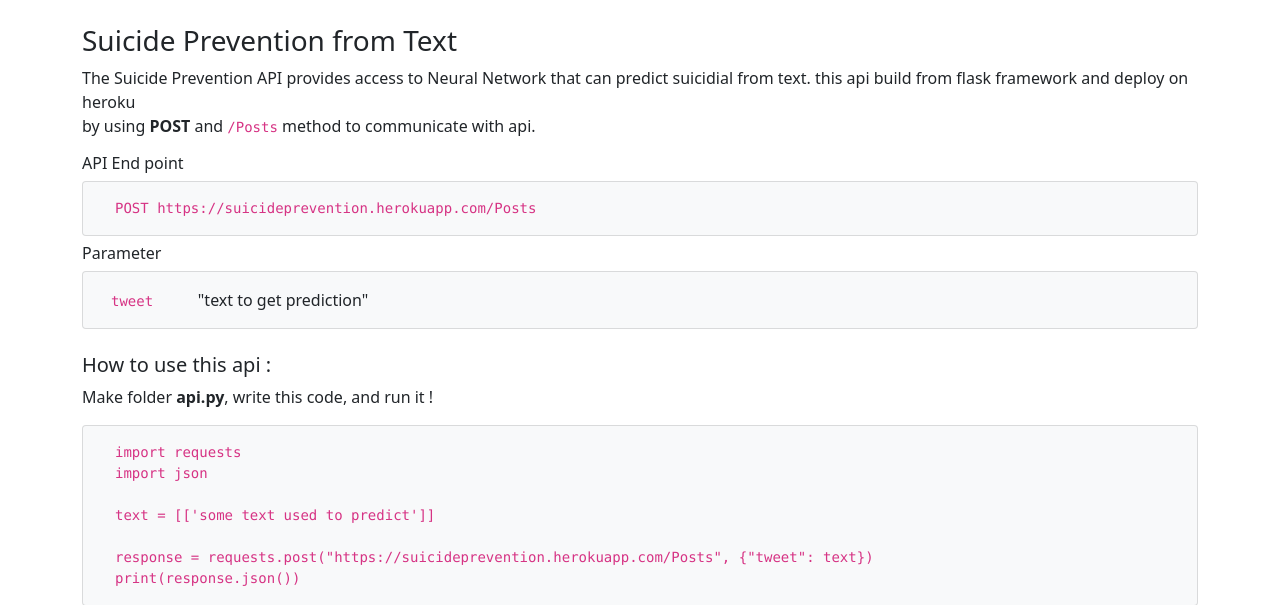
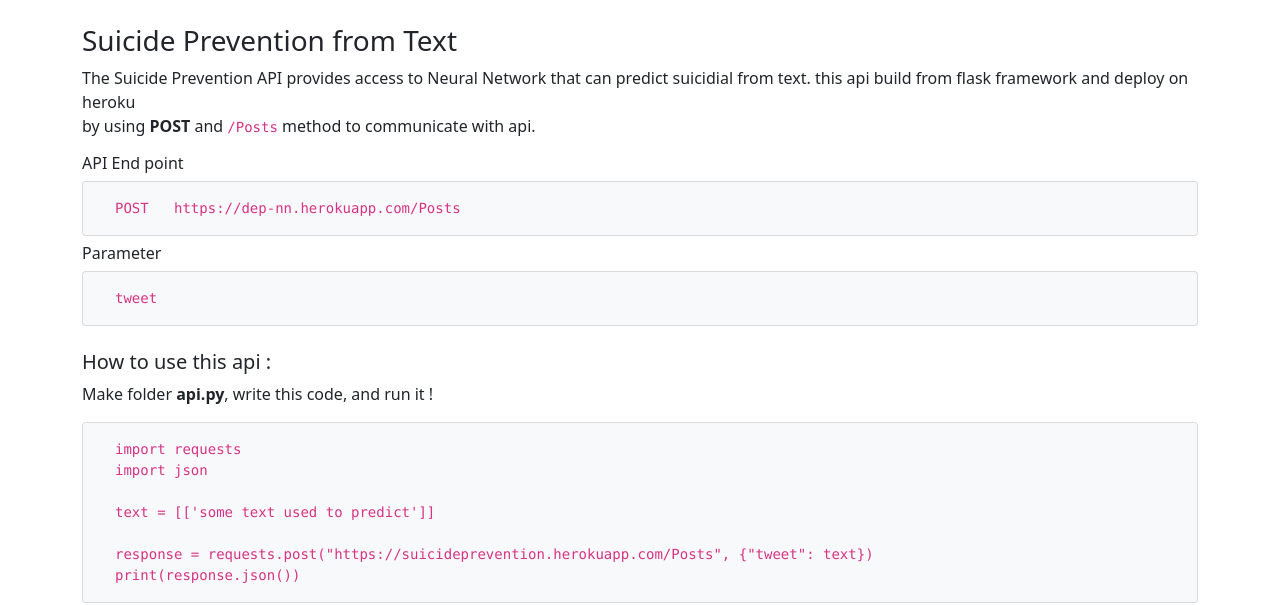
Before and after one commit to DSamodra/scd, a Flask app: page / in a window 1280 px wide. Shown: the part 56-661 px from the top of the page. Run offline with Flask 2, Linux system fonts and the light colour scheme.

Commit message:
Update index.html

```diff
--- a/templates/index.html
+++ b/templates/index.html
@@ -31,16 +31,13 @@
       <!-- endpoint -->
       <h6 class="my-2">API End point</h6>
       <div class="card bg-light">
-        <code class="ms-3 card-body">POST https://suicideprevention.herokuapp.com/Posts</code>
+        <code class="ms-3 card-body">POST &nbsp https://dep-nn.herokuapp.com/Posts</code>
       </div>
 
       <!-- parameter -->
       <h6 class="my-2">Parameter</h6>
       <div class="card bg-light">
-        <div class="row my-3 g-0 ms-4">
-          <div class="col-6 col-md-1"><code class="ms-1 ">tweet</code></div>
-          <div class="col-sm-6 col-md-8">"text to get prediction"</div>
-        </div>
+        <code class="ms-3 card-body">tweet </code>
       </div>
 
       <!-- how to use api -->
```
